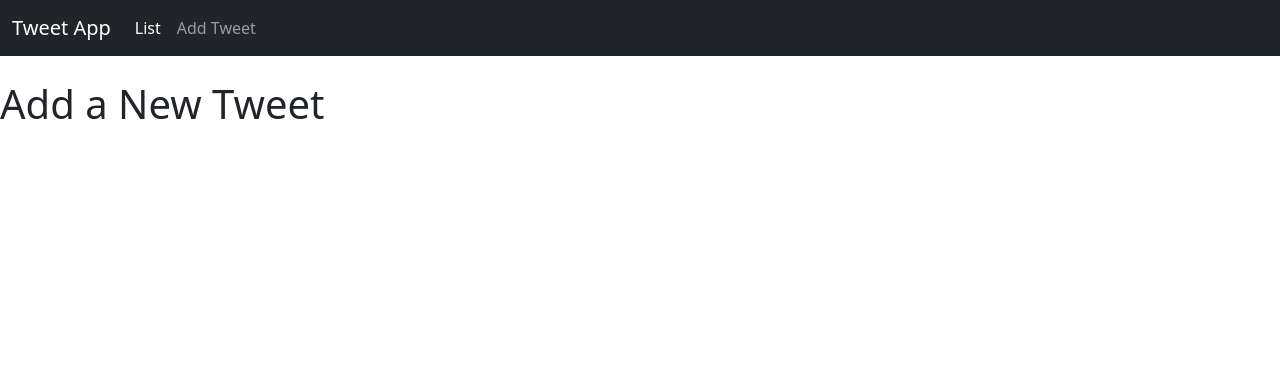
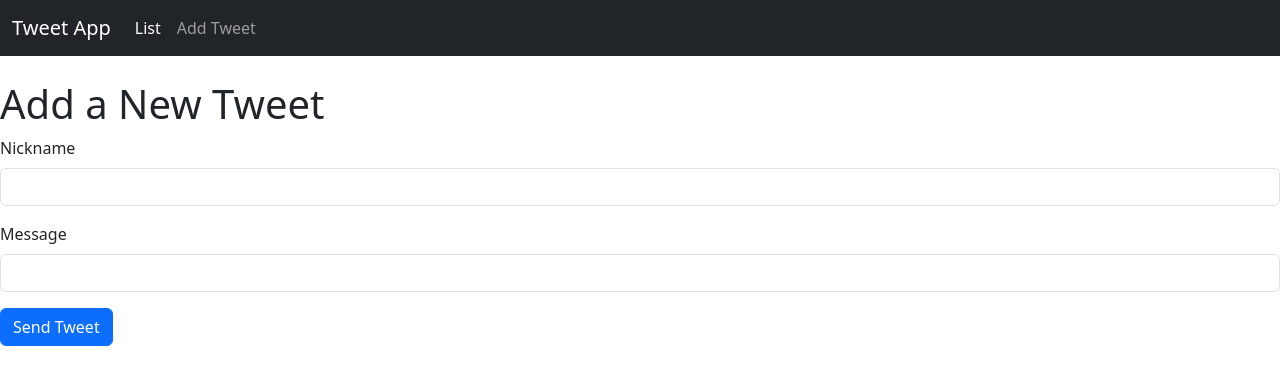
Before and after one commit to furkannaydn/tweetapp-from-django, a Django app: page /tweetapp/addtweet/ in a window 1280 px wide. Shown: the top 385 px of the page. Run offline with Django 5.2, Linux system fonts and the light colour scheme.

Commit message:
form operations have been completed

```diff
--- a/djangotweet/tweetapp/templates/tweetapp/addtweet.html
+++ b/djangotweet/tweetapp/templates/tweetapp/addtweet.html
@@ -2,4 +2,22 @@
 
 {% block content %}
 <h1>Add a New Tweet</h1>
+
+<form action="" method="post">
+    {% csrf_token %}
+  <div class="mb-3">
+    <label for="nickname" class="form-label">Nickname</label>
+    <input type="text" class="form-control" id="nickname" name="nickname">
+  </div>
+  <div class="mb-3">
+    <label for="message" class="form-label">Message</label>
+    <input type="text" class="form-control" id="message" name="message">
+  </div>
+  <button type="submit" class="btn btn-primary">Send Tweet</button>
+</form>
+
+
+
+
+
 {% endblock %}
--- a/djangotweet/tweetapp/templates/tweetapp/listtweet.html
+++ b/djangotweet/tweetapp/templates/tweetapp/listtweet.html
@@ -1,6 +1,7 @@
 {% extends 'base.html' %}
 
 {% block content %}
+
 <h1>List of Tweets</h1>
 <ul>
     {% for tweet in tweets %}
@@ -9,4 +10,5 @@
         <li>No tweets available.</li>
     {% endfor %}
 </ul>
+
 {% endblock %}
--- a/djangotweet/tweetapp/views.py
+++ b/djangotweet/tweetapp/views.py
@@ -9,4 +9,9 @@ def listtweet(request):
     return render(request, 'tweetapp/listtweet.html', context=tweet_dict)
 
 def addtweet(request):
+    if request.method == "POST":
+        nickname = request.POST.get("nickname")
+        message = request.POST.get("message")
+        print(f"Nickname: {nickname}, Message: {message}")
+
     return render(request, 'tweetapp/addtweet.html')
```
Also changed, not shown: djangotweet/README.md (added).
